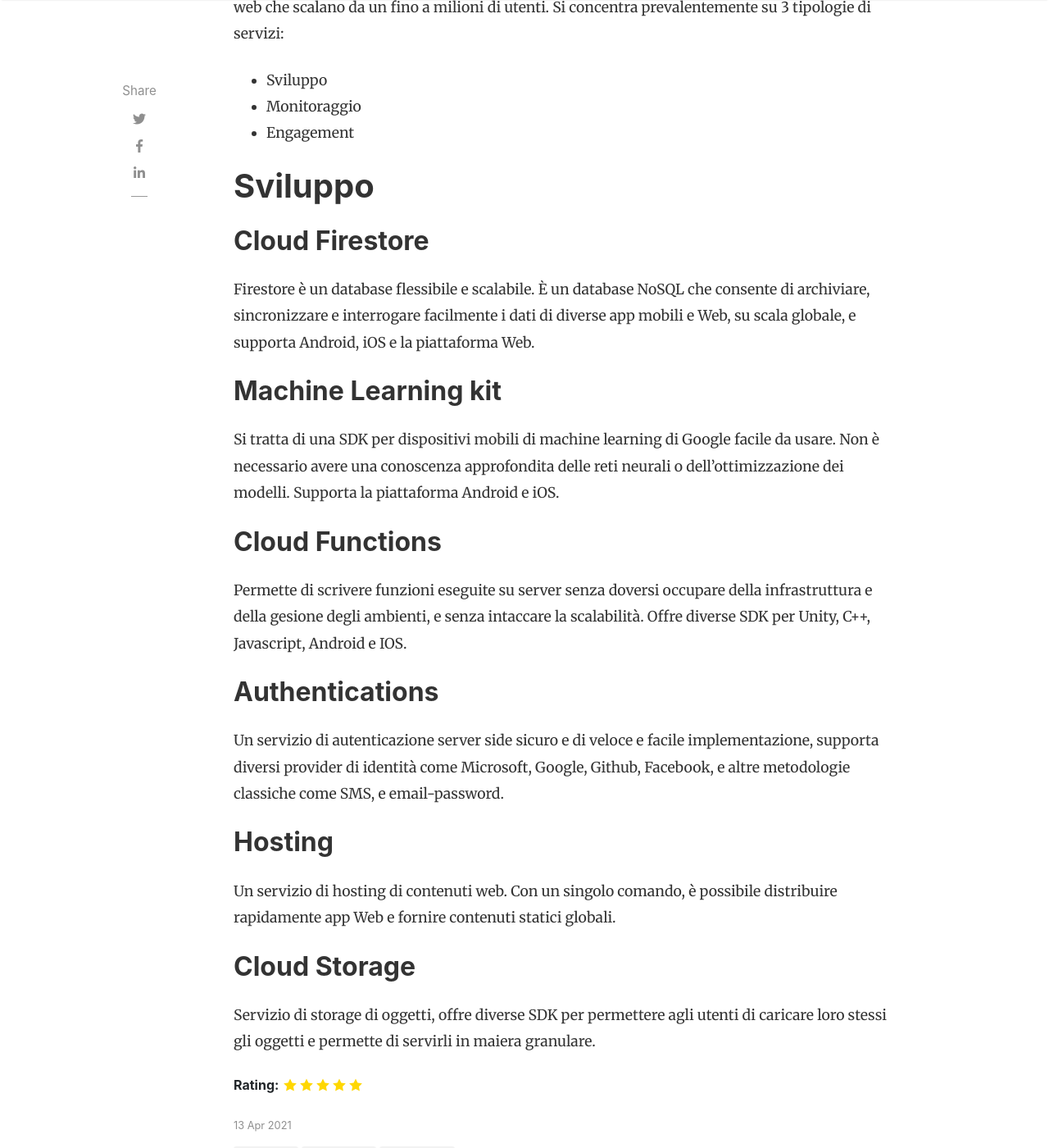
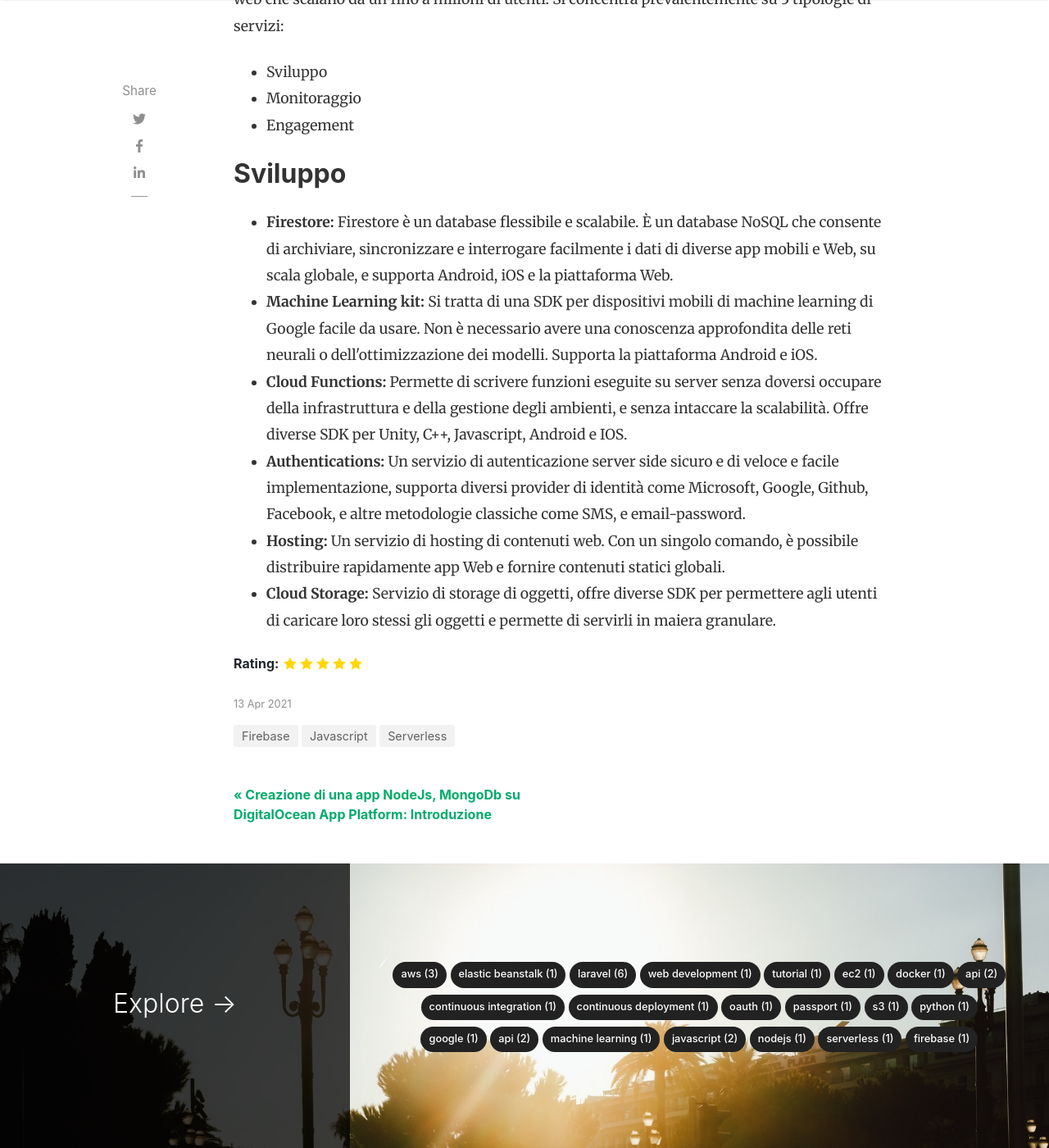
Before and after one commit to mattiatoselli/codingsamurai, a Jekyll site: the page built from _posts/2021-04-13-firebase_introduzione.md, in a window 1280 px wide and 1400 px high, scrolled down 871 px. Shown: the whole window at 82% size. Built offline with Jekyll 4.4.1, drawn with Linux system fonts in a browser that asks for light colours; nearby versions of some CDN libraries; comment, search, counter and statistics services are not loaded.

Commit message:
Update 2021-04-13-firebase_introduzione.md

```diff
--- a/_posts/2021-04-13-firebase_introduzione.md
+++ b/_posts/2021-04-13-firebase_introduzione.md
@@ -10,7 +10,7 @@
 In questo articolo faremo una breve introduzione ad un servizio particolarmente apprezzato nel mondo degli sviluppatori: Firebase.
 
 
-# Che cos'è Firebase?
+## Che cos'è Firebase?
 
 Firebase è una piattaforma per applicazioni web e mobile, in grado da fungere da backend per diverse tipologie di app, inclusi l'archiviazione dei dati, l'autenticazione degli utenti, l'hosting statico e altro ancora. Con Firebase, si possono creare facilmente app per dispositivi mobili e web che scalano da un fino a milioni di utenti. Si concentra prevalentemente su 3 tipologie di servizi:
 <ul>
@@ -19,29 +19,37 @@
 	<li>Engagement</li>
 </ul>
 
+## Sviluppo
 
-# Sviluppo
-
-## Cloud Firestore
-
-Firestore è un database flessibile e scalabile. È un database NoSQL che consente di archiviare, sincronizzare e interrogare facilmente i dati di diverse app mobili e Web, su scala globale, e supporta Android, iOS e la piattaforma Web.
-
-## Machine Learning kit
-
-Si tratta di una SDK per dispositivi mobili di machine learning di Google facile da usare. Non è necessario avere una conoscenza approfondita delle reti neurali o dell'ottimizzazione dei modelli. Supporta la piattaforma Android e iOS.
-
-## Cloud Functions
-
-Permette di scrivere funzioni eseguite su server senza doversi occupare della infrastruttura e della gesione degli ambienti, e senza intaccare la scalabilità. Offre diverse SDK per Unity, C++, Javascript, Android e IOS.
-
-## Authentications
-
-Un servizio di autenticazione server side sicuro e di veloce e facile implementazione, supporta diversi provider di identità come Microsoft, Google, Github, Facebook, e altre metodologie classiche come SMS, e email-password.
-
-## Hosting
-
-Un servizio di hosting di contenuti web. Con un singolo comando, è possibile distribuire rapidamente app Web e fornire contenuti statici globali.
-
-## Cloud Storage
-
-Servizio di storage di oggetti, offre diverse SDK per permettere agli utenti di caricare loro stessi gli oggetti e permette di servirli in maiera granulare.
+<ul>
+	<li>
+		<b>Firestore:</b>
+		Firestore è un database flessibile e scalabile. È un database NoSQL che consente di archiviare, sincronizzare e
+		interrogare facilmente i dati di diverse app mobili e Web, su scala globale, e supporta Android, iOS e la piattaforma Web.
+	</li>
+	<li>
+		<b>Machine Learning kit:</b>
+		Si tratta di una SDK per dispositivi mobili di machine learning di Google facile da usare.
+		Non è necessario avere una conoscenza approfondita delle reti neurali o dell'ottimizzazione dei modelli.
+		Supporta la piattaforma Android e iOS.
+	</li>
+	<li>
+		<b>Cloud Functions:</b>
+		Permette di scrivere funzioni eseguite su server senza doversi occupare della infrastruttura e della gestione degli ambienti,
+		e senza intaccare la scalabilità. Offre diverse SDK per Unity, C++, Javascript, Android e IOS.
+	</li>
+	<li>
+		<b>Authentications:</b>
+		Un servizio di autenticazione server side sicuro e di veloce e facile implementazione,
+		supporta diversi provider di identità come Microsoft, Google, Github, Facebook, e altre metodologie classiche come SMS, e email-password.
+	</li>
+	<li>
+		<b>Hosting:</b>
+		Un servizio di hosting di contenuti web. Con un singolo comando, è possibile distribuire rapidamente app Web e fornire contenuti statici globali.
+	</li>
+	<li>
+		<b>Cloud Storage:</b>
+		Servizio di storage di oggetti, offre diverse SDK per permettere agli utenti di caricare loro stessi
+		gli oggetti e permette di servirli in maiera granulare.
+	</li>
+</ul>
```
